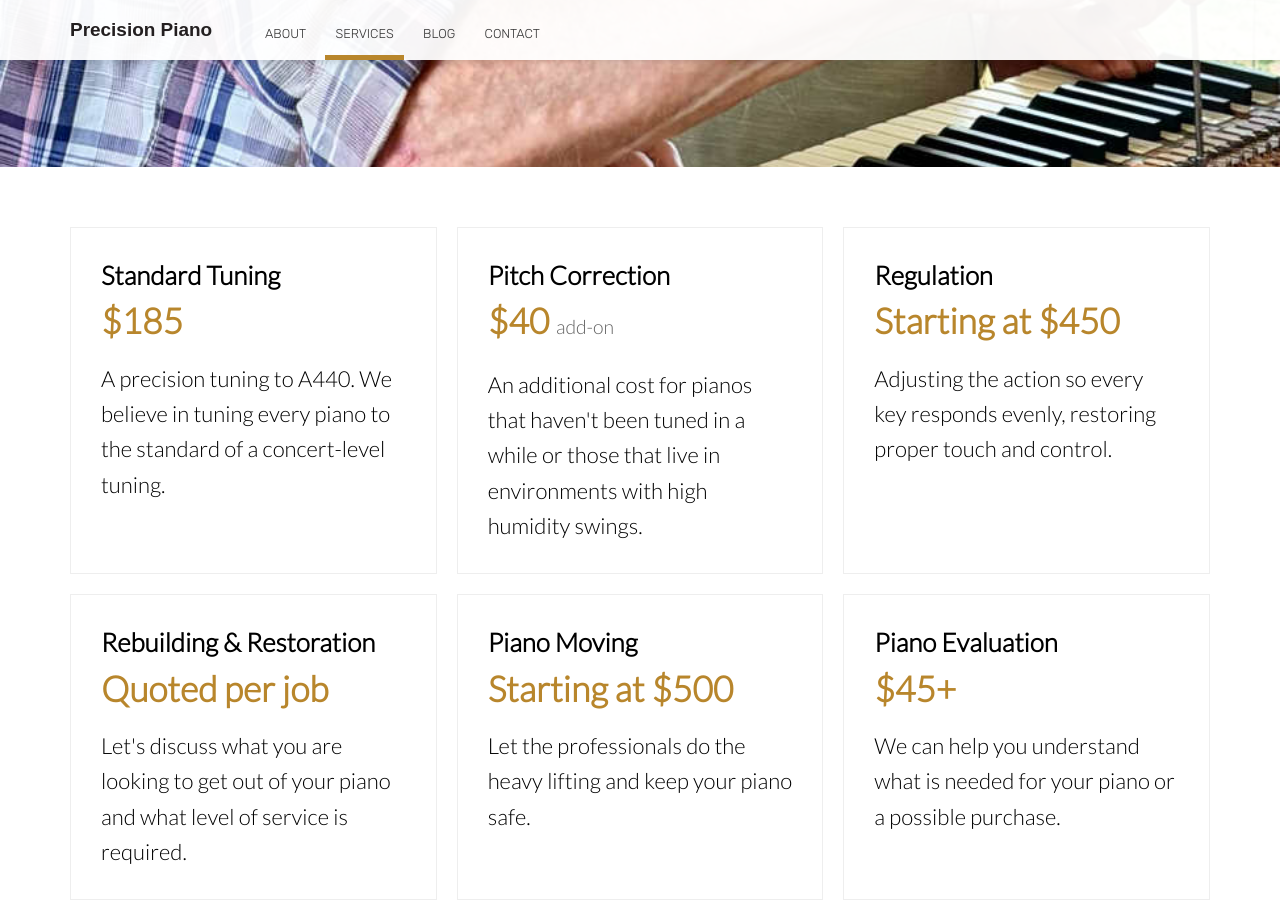
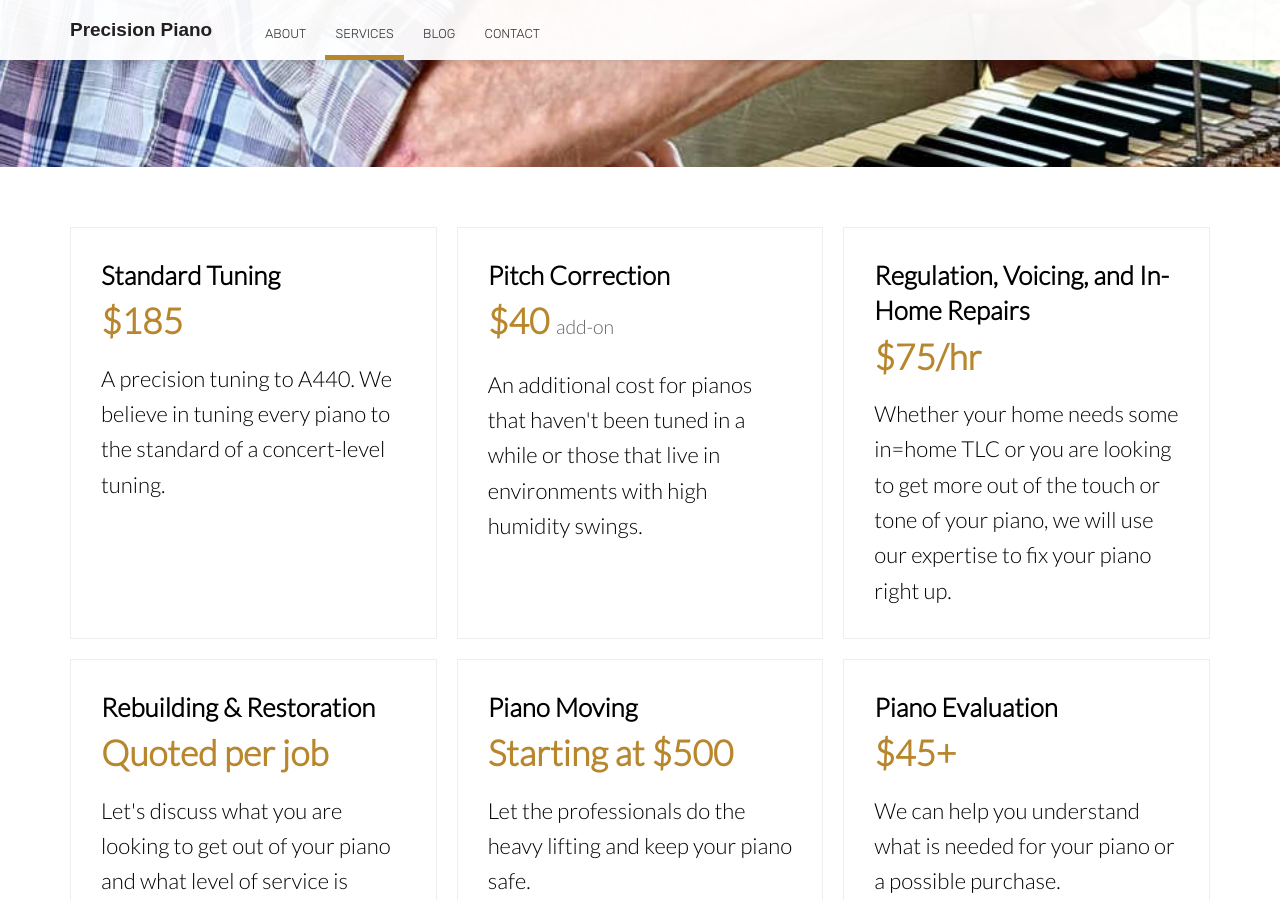
Before and after one commit to precision-piano/precision-piano, a Jekyll site: the page built from services.html, in a window 1280 px wide and 900 px high, scrolled down 733 px. Built offline with Jekyll 4.4.1, drawn with Linux system fonts in a browser that asks for light colours.

Commit message:
Update services.html

```diff
--- a/services.html
+++ b/services.html
@@ -27,9 +27,9 @@ image: /images/website_regulation_picture.jpg
 				<p class="editable">An additional cost for pianos that haven't been tuned in a while or those that live in environments with high humidity swings.</p>
 			</li>
 			<li>
-				<h3 class="editable">Regulation</h3>
-				<div class="price editable">Starting at $450</div>
-				<p class="editable">Adjusting the action so every key responds evenly, restoring proper touch and control.</p>
+				<h3 class="editable">Regulation, Voicing, and In-Home Repairs</h3>
+				<div class="price editable">$75/hr</div>
+				<p class="editable">Whether your home needs some in=home TLC or you are looking to get more out of the touch or tone of your piano, we will use our expertise to fix your piano right up.</p>
 			</li>
 			<li>
 				<h3 class="editable">Rebuilding &amp; Restoration</h3>
```
